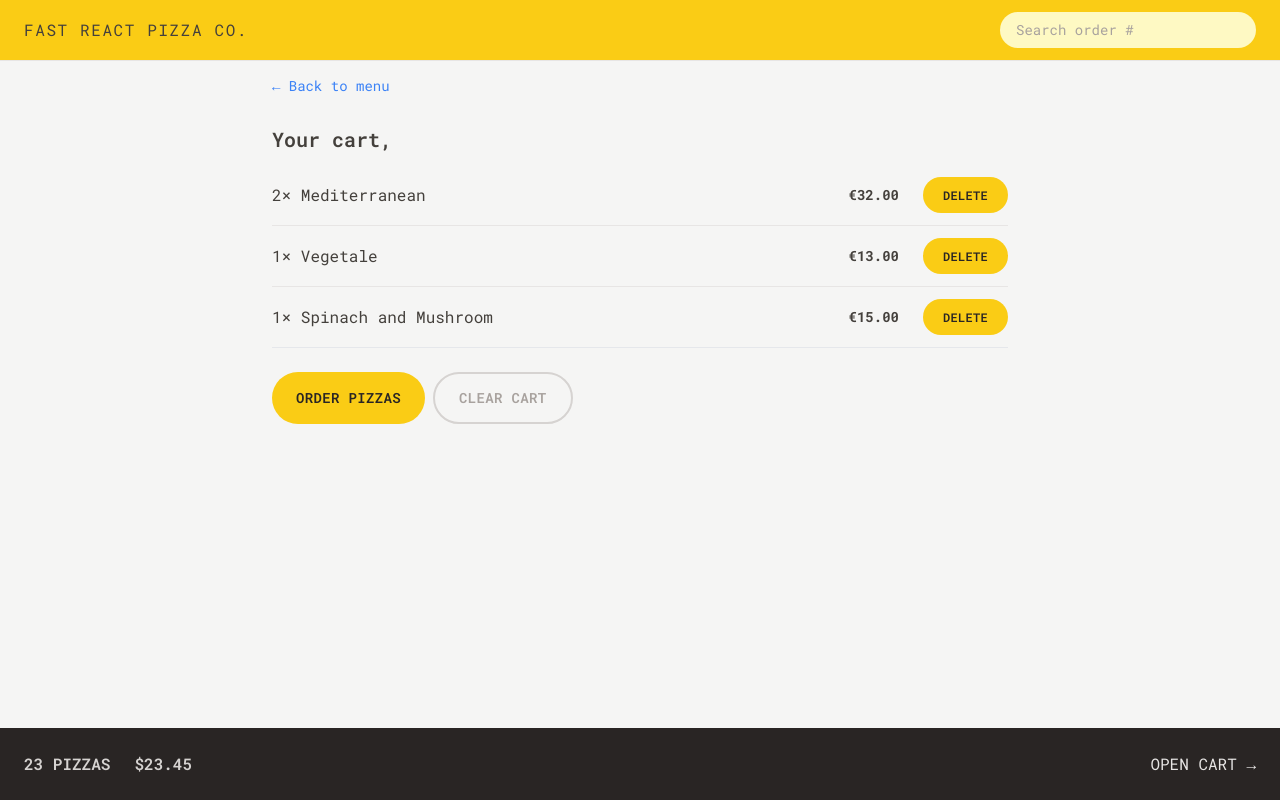
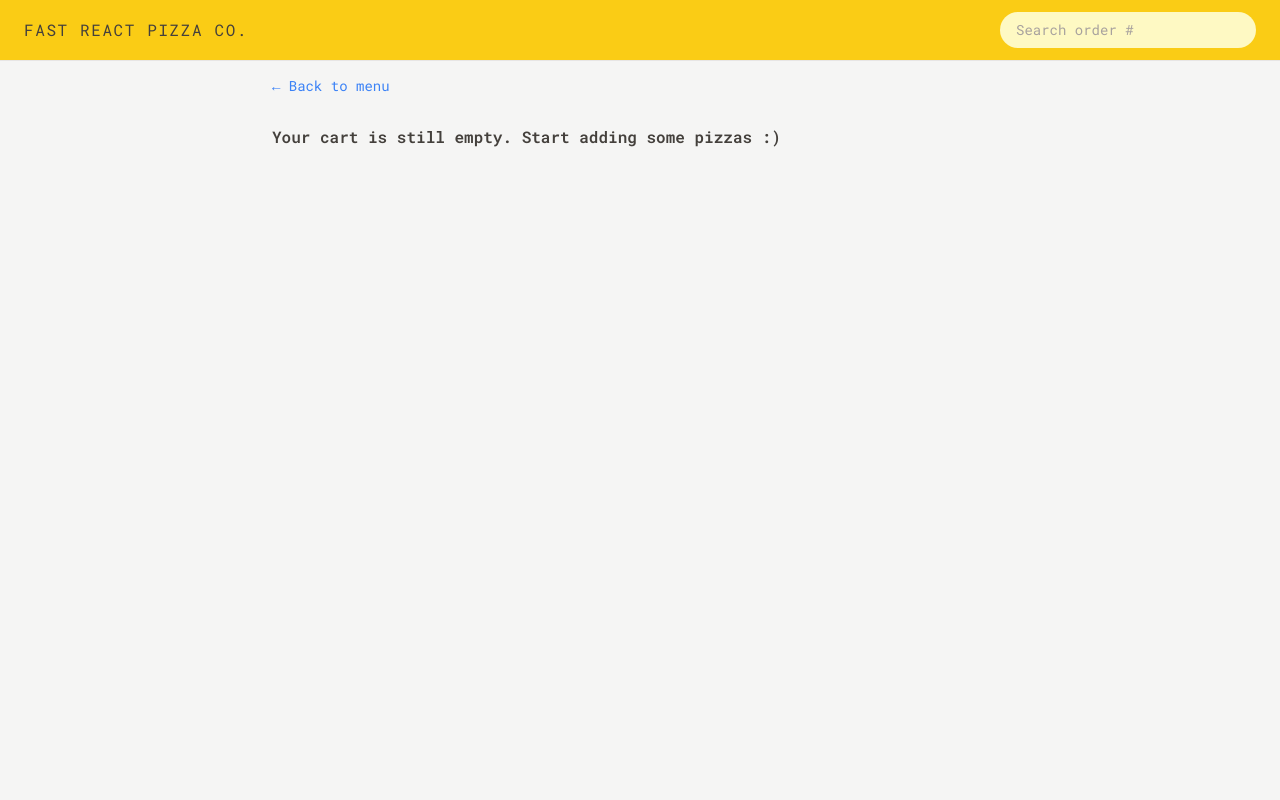
Before and after one commit to gam1dov/fast-react-pizza, a React (Vite) app: page /cart in a window 1280 px wide. Built offline with nearby package versions, Linux system fonts and the light colour scheme.

Commit message:
Build the Cart overview and Cart Page with Redux

```diff
--- a/src/features/cart/Cart.jsx
+++ b/src/features/cart/Cart.jsx
@@ -1,36 +1,17 @@
 import LinkButton from '../../ui/LinkButton';
 import Button from '../../ui/Button';
 import CartItem from './CartItem';
-import { useSelector } from 'react-redux';
-
-const fakeCart = [
-  {
-    pizzaId: 12,
-    name: 'Mediterranean',
-    quantity: 2,
-    unitPrice: 16,
-    totalPrice: 32,
-  },
-  {
-    pizzaId: 6,
-    name: 'Vegetale',
-    quantity: 1,
-    unitPrice: 13,
-    totalPrice: 13,
-  },
-  {
-    pizzaId: 11,
-    name: 'Spinach and Mushroom',
-    quantity: 1,
-    unitPrice: 15,
-    totalPrice: 15,
-  },
-];
+import EmptyCart from './EmptyCart';
+import { useDispatch, useSelector } from 'react-redux';
+import { clearCart, getCart } from './cartSlice';
+import { getUsername } from '../user/userSlice';
 
 function Cart() {
-  const username = useSelector((state) => state.user.username);
+  const dispatch = useDispatch();
+  const username = useSelector(getUsername);
+  const cart = useSelector(getCart);
 
-  const cart = fakeCart;
+  if (!cart.length) return <EmptyCart />;
 
   return (
     <div className="px-4 py-3">
@@ -40,7 +21,7 @@
 
       <ul className="mt-3 divide-y divide-stone-200 border-b">
         {cart.map((item) => (
-          <CartItem item={item} key={item.key} />
+          <CartItem item={item} key={item.pizzaId} />
         ))}
       </ul>
 
@@ -48,7 +29,9 @@
         <Button to="/order/new" type="primary">
           Order pizzas
         </Button>
-        <Button type="secondary">Clear cart</Button>
+        <Button type="secondary" onClick={() => dispatch(clearCart())}>
+          Clear cart
+        </Button>
       </div>
     </div>
   );
--- a/src/features/cart/CartOverview.jsx
+++ b/src/features/cart/CartOverview.jsx
@@ -1,11 +1,18 @@
+import { useSelector } from 'react-redux';
 import { Link } from 'react-router-dom';
+import { getTotalCartPrice, getTotalCartQuantity } from './cartSlice';
+import { formatCurrency } from '../../utils/helpers';
 
 function CartOverview() {
+  const totalCartQuantity = useSelector(getTotalCartQuantity);
+  const totalCartPrice = useSelector(getTotalCartPrice);
+
+  if (!totalCartQuantity) return null;
   return (
     <div className="flex items-center justify-between bg-stone-800 px-4 py-4 text-sm uppercase text-stone-200 sm:p-6 md:text-base">
       <p className="space-x-4 font-semibold text-stone-300 sm:space-x-6">
-        <span>23 pizzas</span>
-        <span>$23.45</span>
+        <span>{totalCartQuantity} pizzas</span>
+        <span>{formatCurrency(totalCartPrice)}</span>
       </p>
       <Link to="/cart">Open cart &rarr;</Link>
     </div>
--- a/src/features/cart/EmptyCart.jsx
+++ b/src/features/cart/EmptyCart.jsx
@@ -1,11 +1,13 @@
-import { Link } from 'react-router-dom';
+import LinkButton from '../../ui/LinkButton';
 
 function EmptyCart() {
   return (
-    <div>
-      <Link to="/menu">&larr; Back to menu</Link>
+    <div className="px-4 py-3">
+      <LinkButton to="/menu">&larr; Back to menu</LinkButton>
 
-      <p>Your cart is still empty. Start adding some pizzas :)</p>
+      <p className="mt-7 font-semibold">
+        Your cart is still empty. Start adding some pizzas :)
+      </p>
     </div>
   );
 }
--- a/src/features/cart/cartSlice.js
+++ b/src/features/cart/cartSlice.js
@@ -1,17 +1,17 @@
 import { createSlice } from '@reduxjs/toolkit';
 
 const initialState = {
-  // cart: [],
+  cart: [],
 
-  cart: [
-    {
-      pizzaId: 12,
-      name: 'Mediterranean',
-      quantity: 2,
-      unitPrice: 16,
-      totalPrice: 32,
-    },
-  ],
+  // cart: [
+  //   {
+  //     pizzaId: 12,
+  //     name: 'Mediterranean',
+  //     quantity: 2,
+  //     unitPrice: 16,
+  //     totalPrice: 32,
+  //   },
+  // ],
 };
 
 const cartSlice = createSlice({
@@ -55,3 +55,13 @@
 } = cartSlice.actions;
 
 export default cartSlice.reducer;
+
+export const getCart = (state) => state.cart.cart;
+
+export const getTotalCartQuantity = (state) =>
+  state.cart.cart.reduce((sum, item) => sum + item.quantity, 0);
+
+export const getTotalCartPrice = (state) =>
+  state.cart.cart.reduce((sum, item) => sum + item.totalPrice, 0);
+
+// reselect library
--- a/src/features/user/userSlice.js
+++ b/src/features/user/userSlice.js
@@ -40,3 +40,5 @@
 export const { updateName } = userSlice.actions;
 
 export default userSlice.reducer;
+
+export const getUsername = (state) => state.user.username;
```
